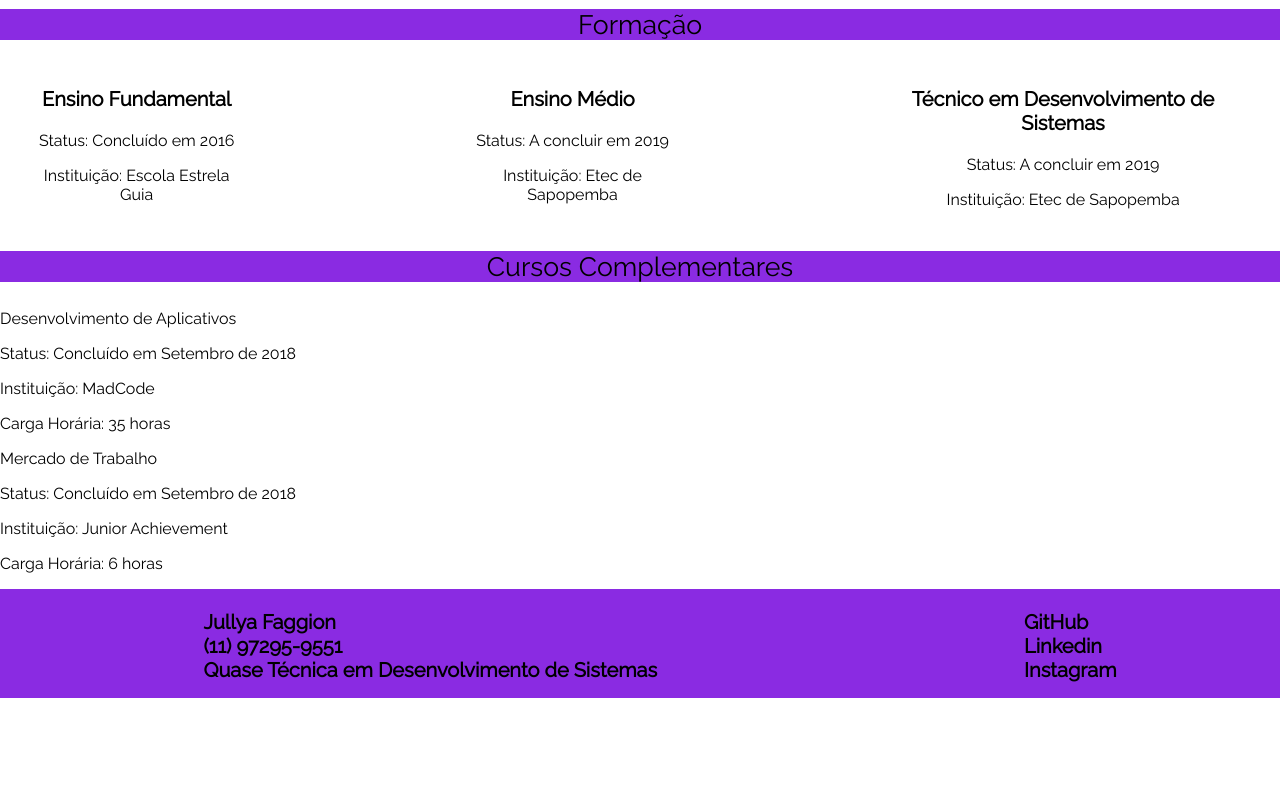
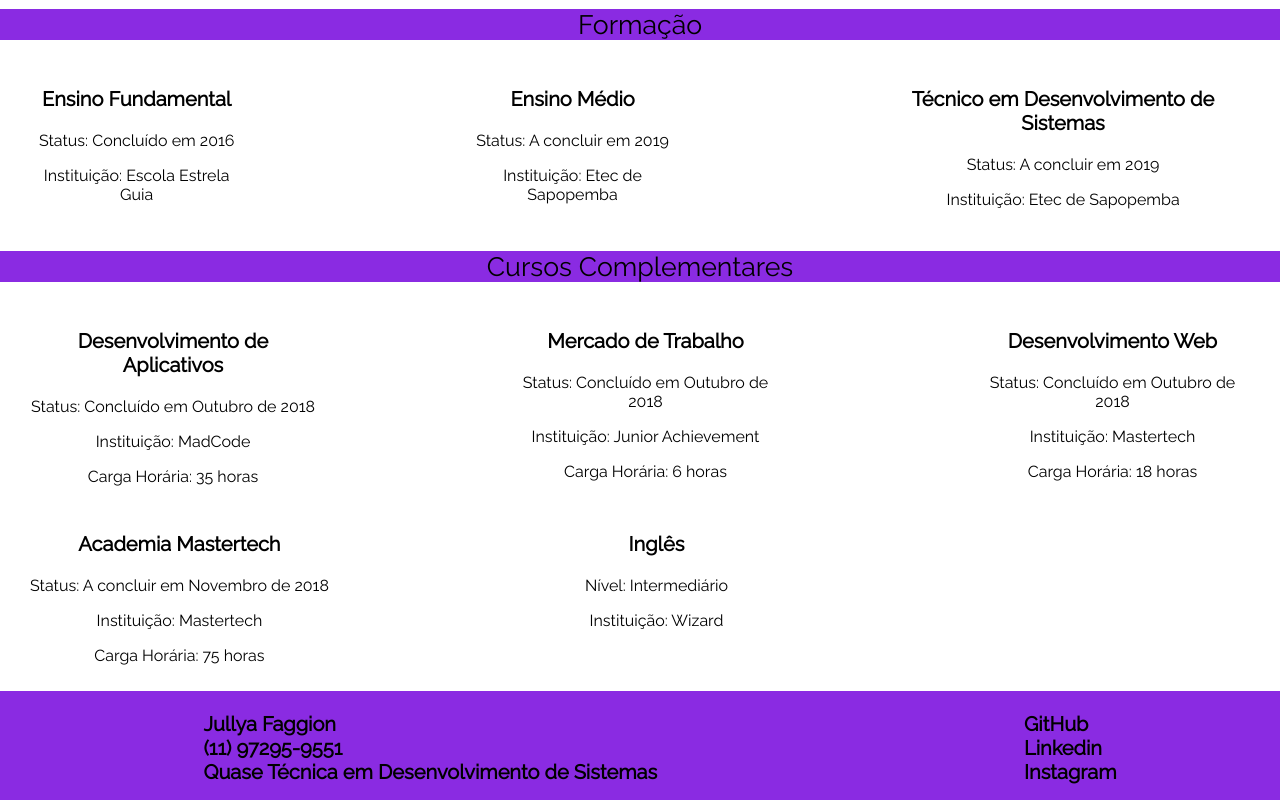
Before and after one commit to JullyaFaggion/ProjetoCurr-culo, a plain HTML site: page index.html in a window 1280 px wide. Shown: the part 628-1428 px from the top of the page. Before the commit the page ends 1326 px from the top, so only its background shows below. Drawn offline with Linux system fonts and the light colour scheme.

Commit message:
JullyaFaggion

```diff
--- a/assets/css/style.css
+++ b/assets/css/style.css
@@ -98,17 +98,46 @@ h1 {
     float: left;
 }
 
-#ensino-fundamental p:first-child {
+.container-flex {
+    display: flex;
+    margin-left: 30px;
+    margin-right: 30px;
+    text-align: center;
+    margin-bottom: 10px;
+}
+
+.madcode {
+    display: block;
+    float: left;
+    margin-right: 15vw;
+}
+
+.junior {
+    display: block;
+    float: left;
+    margin-right: 15vw;
+}
+
+.container-flex-novo {
+    display: flex;
+    margin-left: 30px;
+    margin-right: 30px;
+    text-align: center;
+    margin-bottom: 10px;
+}
+
+.academia {
+    display: block;
+    float: left;
+    margin-right: 20vw;
+}
+
+.container-flex p:first-child{
     font-weight: bold;
     font-size: 15pt;
 }
 
-#tecnico p:first-child {
-    font-weight: bold;
-    font-size: 15pt;
-}
-
-#ensino-medio p:first-child {
+.container-flex-novo p:first-child{
     font-weight: bold;
     font-size: 15pt;
 }
--- a/index.html
+++ b/index.html
@@ -73,23 +73,41 @@
     </div>
 
     <section>
-        <div>
-            <div class="divs">
+        <div class="container-flex">
+            <div class="madcode">
                 <p>Desenvolvimento de Aplicativos</p>
-                <p>Status: Concluído em Setembro de 2018</p>
+                <p>Status: Concluído em Outubro de 2018</p>
                 <p>Instituição: MadCode</p>
                 <p>Carga Horária: 35 horas</p>
             </div>
 
-            <div class="divs">
+            <div class="junior">
                 <p>Mercado de Trabalho</p>
-                <p>Status: Concluído em Setembro de 2018</p>
+                <p>Status: Concluído em Outubro de 2018</p>
                 <p>Instituição: Junior Achievement</p>
                 <p>Carga Horária: 6 horas</p>
             </div>
 
-            <div>
-                <p></p>
+            <div class="estacao">
+                <p>Desenvolvimento Web</p>
+                <p>Status: Concluído em Outubro de 2018</p>
+                <p>Instituição: Mastertech</p>
+                <p>Carga Horária: 18 horas</p>
+            </div>
+        </div>
+
+        <div class="container-flex-novo">
+            <div class="academia">
+                <p>Academia Mastertech</p>
+                <p>Status: A concluir em Novembro de 2018</p>
+                <p>Instituição: Mastertech</p>
+                <p>Carga Horária: 75 horas</p>
+            </div>
+
+            <div class="wizard">
+                <p>Inglês</p>
+                <p>Nível: Intermediário</p>
+                <p>Instituição: Wizard</p>
             </div>
         </div>
     </section>
@@ -106,9 +124,9 @@
 
             <div class="links">
                 <ol>
-                    <li><a href="">GitHub</a></li>
+                    <li><a href="https://github.com/JullyaFaggion" target="_blank">GitHub</a></li>
                     <li><a href="">Linkedin</a></li>
-                    <li><a href="">Instagram</a></li>
+                    <li><a href="https://www.instagram.com/juhfaggion/" target="_blank">Instagram</a></li>
                 </ol>
             </div>
         </div>
```
